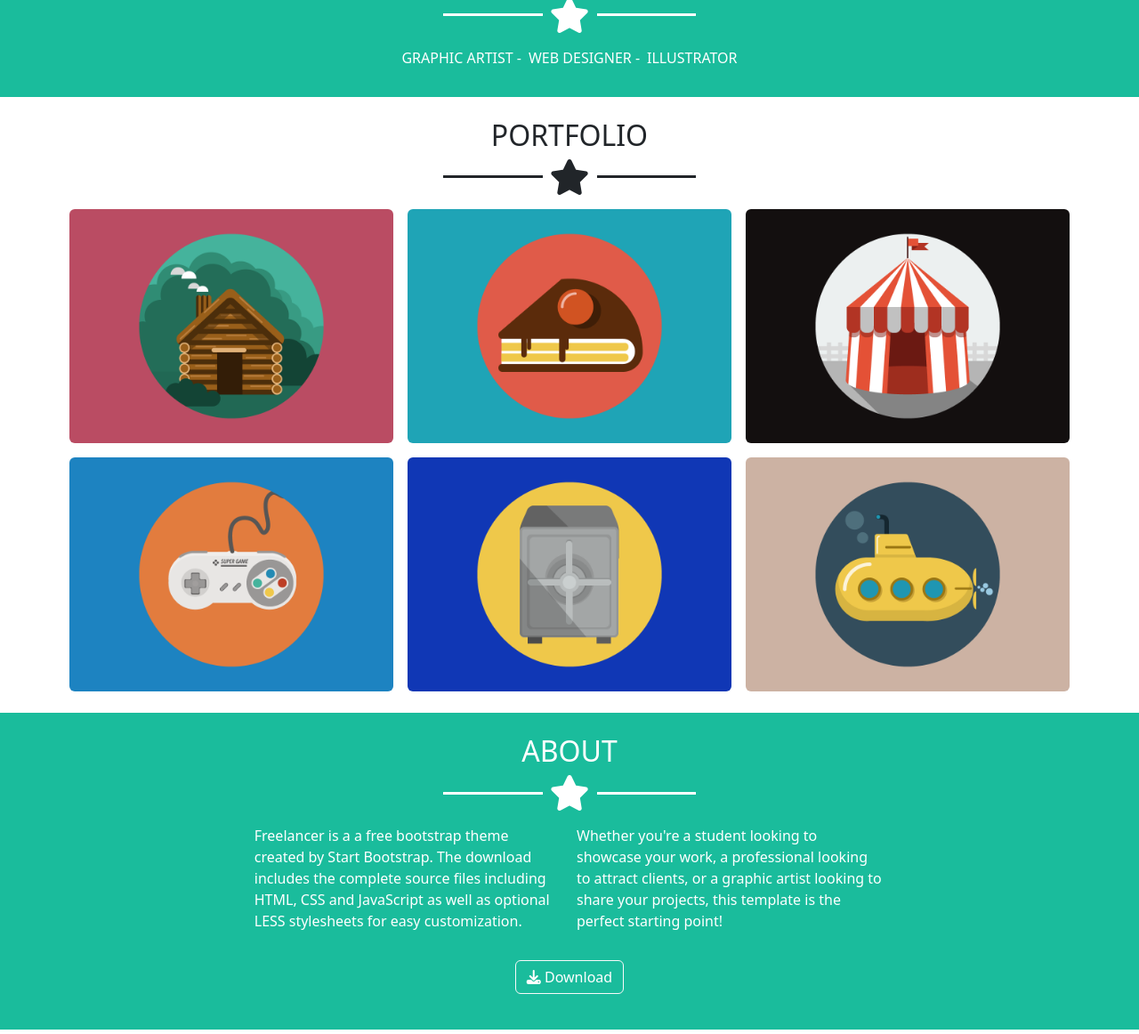
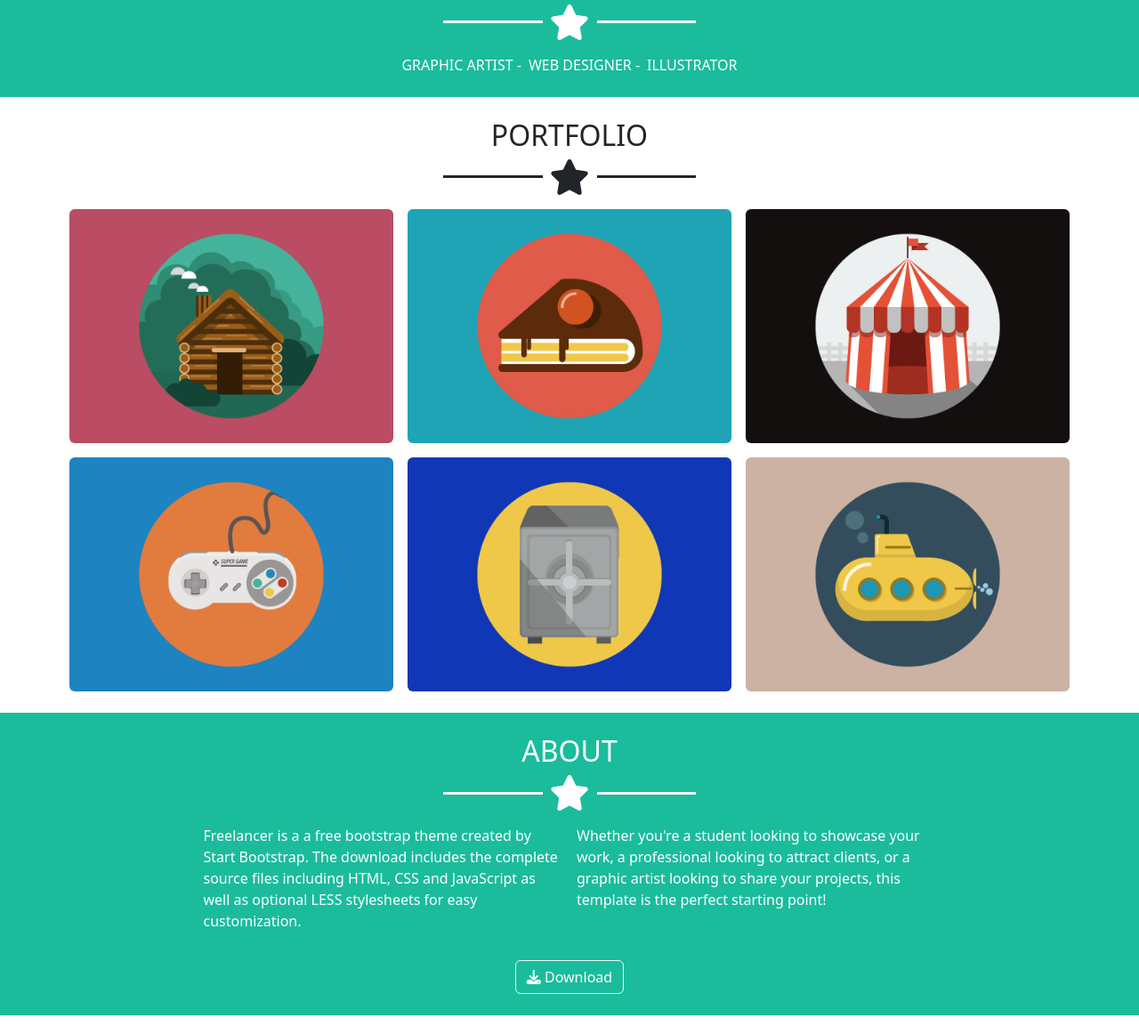
Before and after one commit to alessiavozzo/html-css-bootstrap-freelancer, a plain HTML site: page index.html in a window 1280 px wide. Shown: the part 541-1703 px from the top of the page at 89% size. Drawn offline with nearby package versions, Linux system fonts and the light colour scheme.

Commit message:
fix spaces

```diff
--- a/index.html
+++ b/index.html
@@ -113,14 +113,14 @@
   <main id="site_main">
 
     <!-- /#jumbotron -->
-    <section id="jumbotron" class="bg_primary">
+    <section id="jumbotron" class="bg_primary py-2">
       <div class="container">
         <div class="row text-center text-white">
 
           <!-- img -->
 
-          <div class="col-4 m-auto py-3">
-            <img src="./assets/img/avatar.svg" alt="img" class="img-fluid">
+          <div class="col-4 m-auto">
+            <img src="./assets/img/avatar.svg" alt="img" class="img-fluid py-3">
           </div>
 
           <!-- title+star -->
@@ -131,7 +131,7 @@
           </div>
 
           <!-- links -->
-          <div class="col-12 links py-3">
+          <div class="col-12 links gy-3">
             <ul class="d-flex list-inline justify-content-center">
               <li class="px-1 text-uppercase">
                 <a href="#" class="text-white text-decoration-none">Graphic artist -</a>
@@ -217,20 +217,20 @@
             <i class="fa-solid fa-star"></i>
           </div>
 
-          <div class="w-75 text d-flex flex-wrap justify-content-center gap-3 m-auto">
-            <p class="col-12 col-md-5">
+          <div class="w-75 row row-cols-1 row-cols-md-2 text m-auto gx-3">
+            <p>
               Freelancer is a a free bootstrap theme created by Start Bootstrap. The download includes the complete
               source files including HTML, CSS and JavaScript as well as optional LESS stylesheets for easy
               customization.
             </p>
-            <p class="col-12 col-md-5">
+            <p>
               Whether you're a student looking to showcase your work, a professional looking to attract clients, or a
               graphic artist looking to share your projects, this template is the perfect starting point!
             </p>
 
           </div>
 
-          <div class="col-12 download d-flex justify-content-center py-3">
+          <div class="col-12 download d-flex justify-content-center gy-3">
             <a href="#" class="btn text-white btn-outline-light">
               <i class="fa-solid fa-download"></i> Download
             </a>
```
